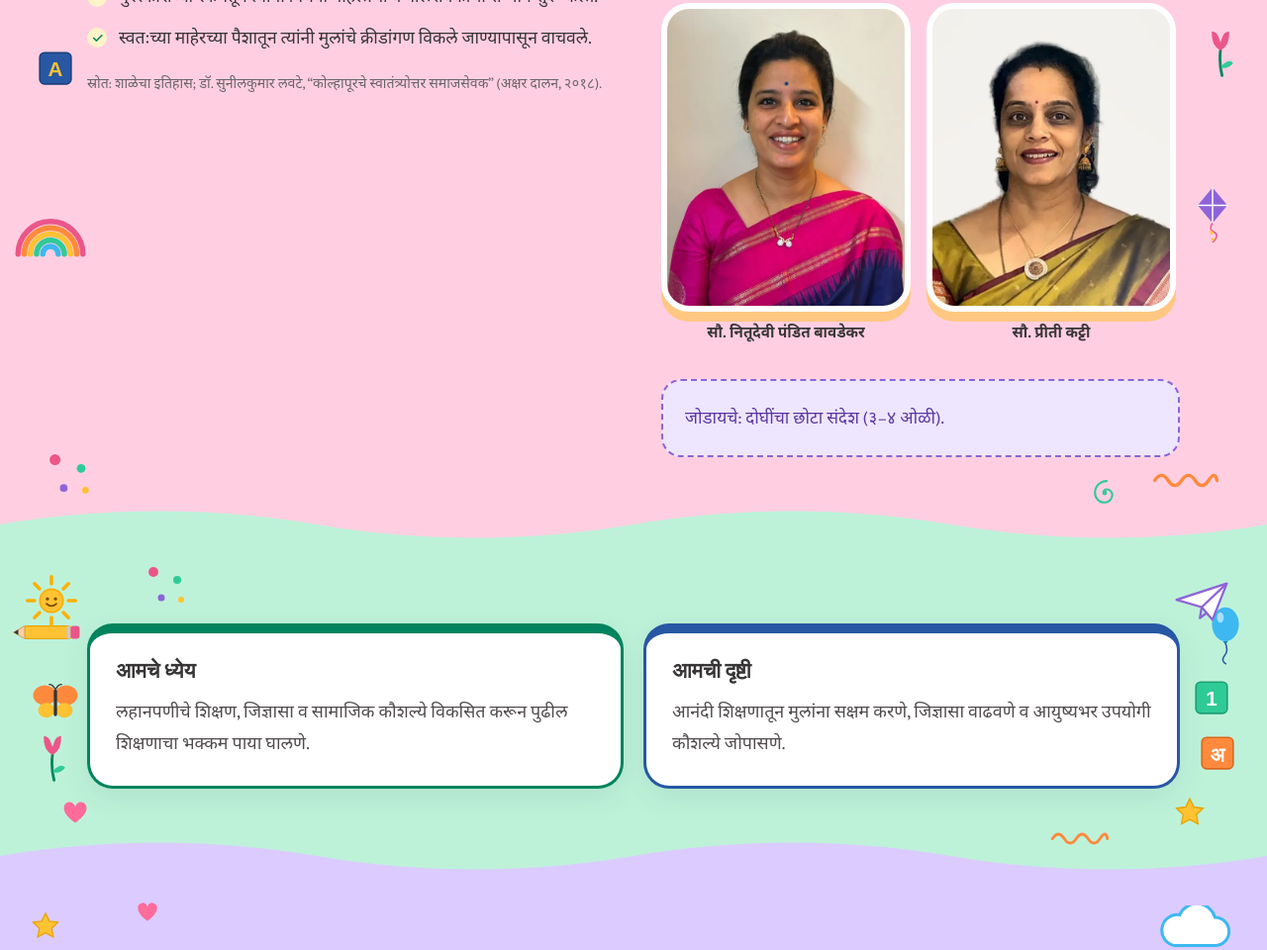
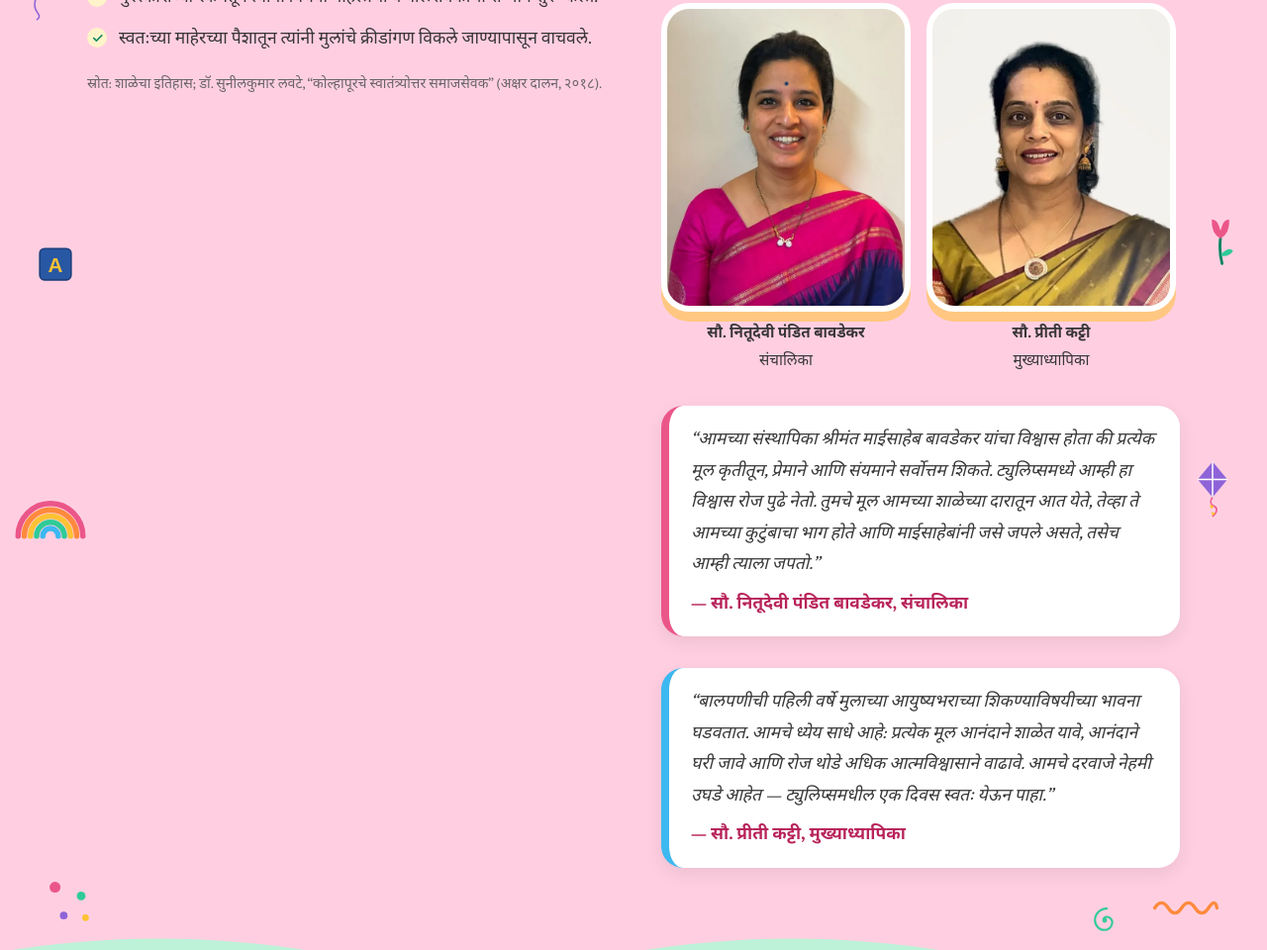
Before and after one commit to satyajeetkatti/tulips-website, a plain HTML site: page mr/about/index.html in a window 1280 px wide. Shown: the part 2411-3371 px from the top of the page at 99% size. Drawn offline with Linux system fonts and the light colour scheme.

Commit message:
About: messages from the Director and Principal

```diff
--- a/assets/playful.css
+++ b/assets/playful.css
@@ -126,6 +126,12 @@ main > section.block:nth-of-type(6n+6) .eyebrow { background: var(--blue); }
 .branches .branch:nth-child(2) { border-color: var(--orange); }
 .branches .branch:nth-child(3) { border-color: var(--purple); }
 
+/* messages from the Director and Principal (About page) */
+.message { margin-left: 0; margin-right: 0; padding: 18px 22px; background: #fff; border-radius: 22px; border-left: 8px solid var(--pink); box-shadow: 0 6px 18px rgba(0,0,0,.08); }
+.message + .message { border-left-color: var(--sky); }
+.message p { margin: 0 0 8px; font-style: italic; }
+.message footer { font-weight: 700; color: var(--ink2, var(--green)); }
+
 /* Instagram posts on the gallery page */
 .insta-grid figure { border: 3px solid #fff; box-shadow: 0 6px 18px rgba(0,0,0,.12); }
 .insta-grid figure:nth-child(4n+1) { transform: rotate(-1.5deg); }
--- a/mr/about/index.html
+++ b/mr/about/index.html
@@ -22,7 +22,7 @@
 <link rel="preconnect" href="https://fonts.gstatic.com" crossorigin>
 <link href="https://fonts.googleapis.com/css2?family=Baloo+2:wght@500;600;700;800&family=Poppins:wght@400;500;600;700&family=Mukta:wght@400;500;600;700;800&display=swap" rel="stylesheet">
 <link rel="stylesheet" href="/assets/style.css?v=55bb26f9">
-<link rel="stylesheet" href="/assets/playful.css?v=1c201f90">
+<link rel="stylesheet" href="/assets/playful.css?v=54d56447">
 <link rel="stylesheet" href="/assets/doodles.css?v=bd28c1ad">
 
 </head>
@@ -93,11 +93,18 @@
       <p>ट्युलिप्स प्री प्रायमरी स्कूल, इचलकरंजी ही सौ. नितूदेवी पंडित बावडेकर व सौ. प्रीती कट्टी यांची संकल्पना आहे.</p>
       <div class="people">
         <figure class="person"><div class="photo"><img src="/assets/img/nitu-600.webp" srcset="/assets/img/nitu-600.webp 600w, /assets/img/nitu-1080.webp 1080w" sizes="240px" alt="सौ. नितूदेवी पंडित बावडेकर" loading="eager" decoding="async"></div>
-          <figcaption><strong>सौ. नितूदेवी पंडित बावडेकर</strong></figcaption></figure>
+          <figcaption><strong>सौ. नितूदेवी पंडित बावडेकर</strong><br>संचालिका</figcaption></figure>
         <figure class="person"><div class="photo"><img src="/assets/img/preeti-600.webp" srcset="/assets/img/preeti-600.webp 600w, /assets/img/preeti-1080.webp 1080w" sizes="240px" alt="सौ. प्रीती कट्टी" loading="eager" decoding="async"></div>
-          <figcaption><strong>सौ. प्रीती कट्टी</strong></figcaption></figure>
+          <figcaption><strong>सौ. प्रीती कट्टी</strong><br>मुख्याध्यापिका</figcaption></figure>
       </div>
-      <div class="todo-box mt-2">जोडायचे: दोघींचा छोटा संदेश (३–४ ओळी).</div>
+      <blockquote class="message mt-2">
+        <p>“आमच्या संस्थापिका श्रीमंत माईसाहेब बावडेकर यांचा विश्वास होता की प्रत्येक मूल कृतीतून, प्रेमाने आणि संयमाने सर्वोत्तम शिकते. ट्युलिप्समध्ये आम्ही हा विश्वास रोज पुढे नेतो. तुमचे मूल आमच्या शाळेच्या दारातून आत येते, तेव्हा ते आमच्या कुटुंबाचा भाग होते आणि माईसाहेबांनी जसे जपले असते, तसेच आम्ही त्याला जपतो.”</p>
+        <footer>— सौ. नितूदेवी पंडित बावडेकर, संचालिका</footer>
+      </blockquote>
+      <blockquote class="message mt-2">
+        <p>“बालपणीची पहिली वर्षे मुलाच्या आयुष्यभराच्या शिकण्याविषयीच्या भावना घडवतात. आमचे ध्येय साधे आहे: प्रत्येक मूल आनंदाने शाळेत यावे, आनंदाने घरी जावे आणि रोज थोडे अधिक आत्मविश्वासाने वाढावे. आमचे दरवाजे नेहमी उघडे आहेत — ट्युलिप्समधील एक दिवस स्वतः येऊन पाहा.”</p>
+        <footer>— सौ. प्रीती कट्टी, मुख्याध्यापिका</footer>
+      </blockquote>
     </div>
   </div>
 </div></section>
```
Also changed, not shown: 404.html (+1 -1 lines), a-day-at-tulips/index.html (+1 -1 lines), about/index.html (+11 -4 lines), admissions/index.html (+1 -1 lines), classes/index.html (+1 -1 lines), contact/index.html (+1 -1 lines), gallery/index.html (+1 -1 lines), index.html (+1 -1 lines), mr/a-day-at-tulips/index.html (+1 -1 lines), mr/admissions/index.html (+1 -1 lines), mr/classes/index.html (+1 -1 lines), mr/contact/index.html (+1 -1 lines), mr/gallery/index.html (+1 -1 lines), mr/index.html (+1 -1 lines).
